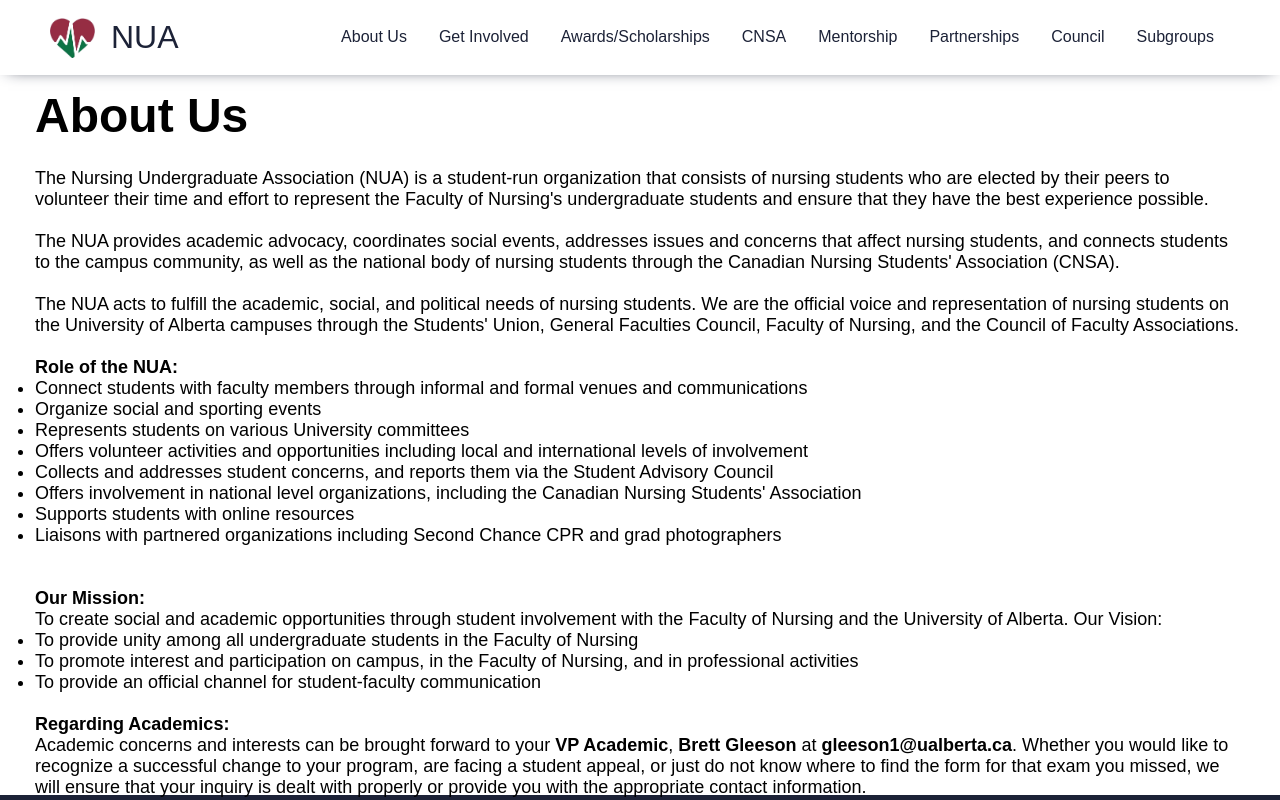
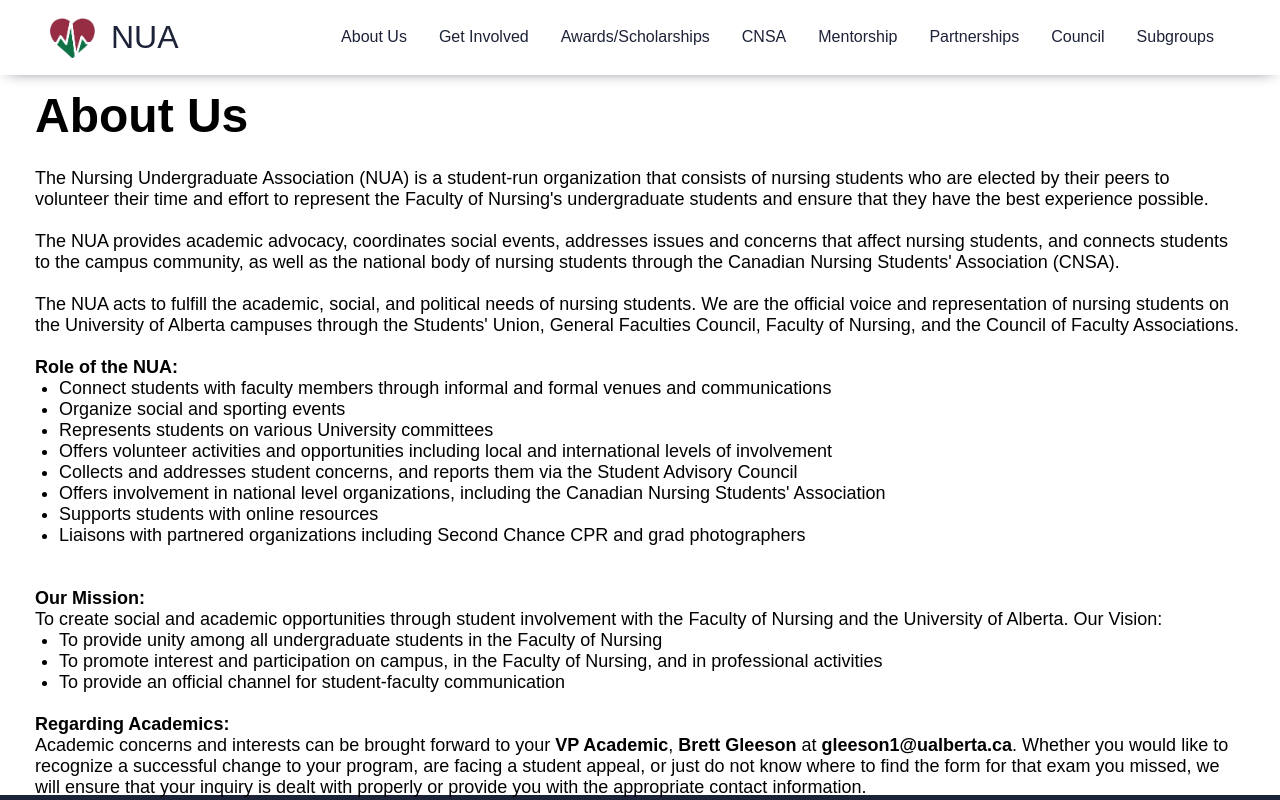
Before and after one commit to bhagya2002/NUA, a React (Create React App) app: page /about-us in a window 1280 px wide. Shown: the top 800 px of the page. Built offline with nearby package versions, Linux system fonts and the light colour scheme.

Commit message:
list styling added

```diff
--- a/src/components/pages/AboutUs/About.css
+++ b/src/components/pages/AboutUs/About.css
@@ -4,3 +4,7 @@
   display: flex;
   align-items: center;
 }
+
+.list-padding {
+  padding-left: 1.5rem;
+}
--- a/src/components/pages/AboutUs/About.js
+++ b/src/components/pages/AboutUs/About.js
@@ -48,7 +48,7 @@
                 <br />
                 <br />
                 <strong>Role of the NUA:</strong> <br />
-                <ul>
+                <ul className="list-padding">
                   <li>
                     Connect students with faculty members through informal and
                     formal venues and communications
@@ -80,7 +80,7 @@
                 To create social and academic opportunities through student
                 involvement with the Faculty of Nursing and the University of
                 Alberta. Our Vision:
-                <ul>
+                <ul className="list-padding">
                   <li>
                     To provide unity among all undergraduate students in the
                     Faculty of Nursing
```
